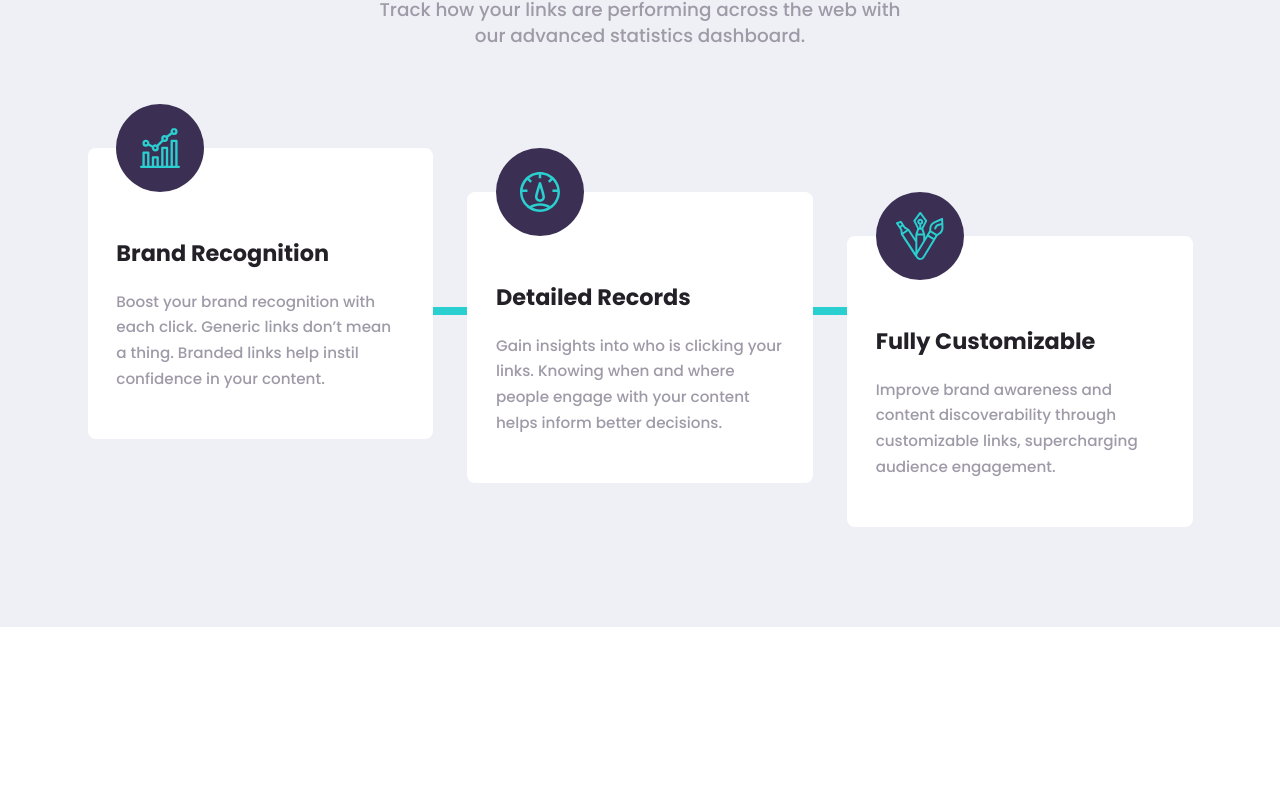
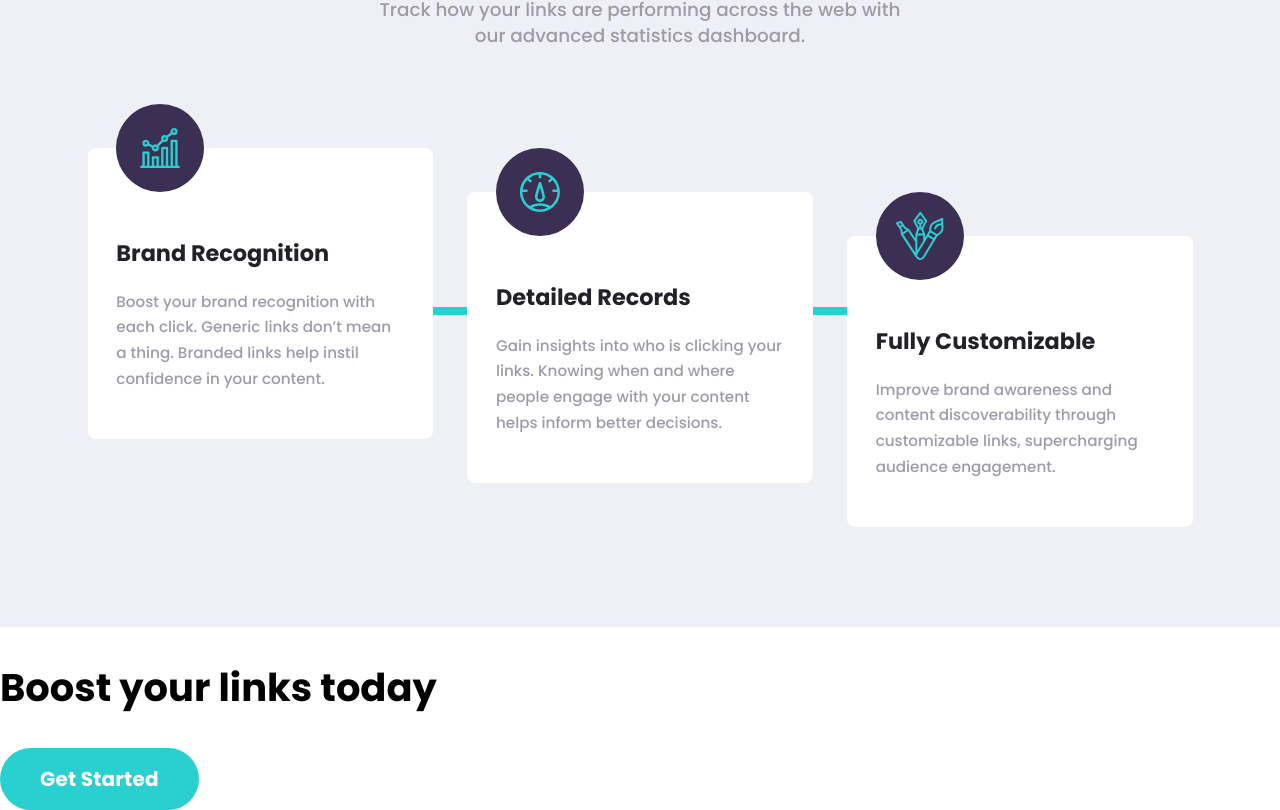
Before and after one commit to p-kosinski/url-shortening-api, a React (Create React App) app: page / in a window 1280 px wide. Shown: the part 1368-2178 px from the top of the page. Before the commit the page ends 1995 px from the top, so only its background shows below. Built offline with nearby package versions, Linux system fonts and the light colour scheme.

Commit message:
Add BoostSection html structure

```diff
--- a/src/App.js
+++ b/src/App.js
@@ -1,6 +1,7 @@
 import Header from './components/layout/Header/Header';
 import Hero from './components/features/Hero/Hero';
 import MainSection from './components/features/MainSection/MainSection';
+import BoostSection from './components/features/BoostSection/BoostSection';
 
 import './App.scss';
 
@@ -10,6 +11,7 @@ const App = () => (
     <main>
       <Hero />
       <MainSection />
+      <BoostSection />
     </main>
   </>
 );
--- /dev/null
+++ b/src/components/features/BoostSection/BoostSection.js
@@ -0,0 +1,19 @@
+import LinkButton from '../../common/LinkButton/LinkButton';
+
+import styles from './BoostSection.module.scss';
+
+const BoostSection = () => (
+  <section className={styles.component}>
+    <div className={styles.wrapper}>
+      <h2>Boost your links today</h2>
+      <LinkButton
+        to='#0'
+        variant='default'
+      >
+        Get Started
+      </LinkButton>
+    </div>
+  </section>
+);
+
+export default BoostSection;
```
Also changed, not shown: src/components/features/BoostSection/BoostSection.module.scss (added).
